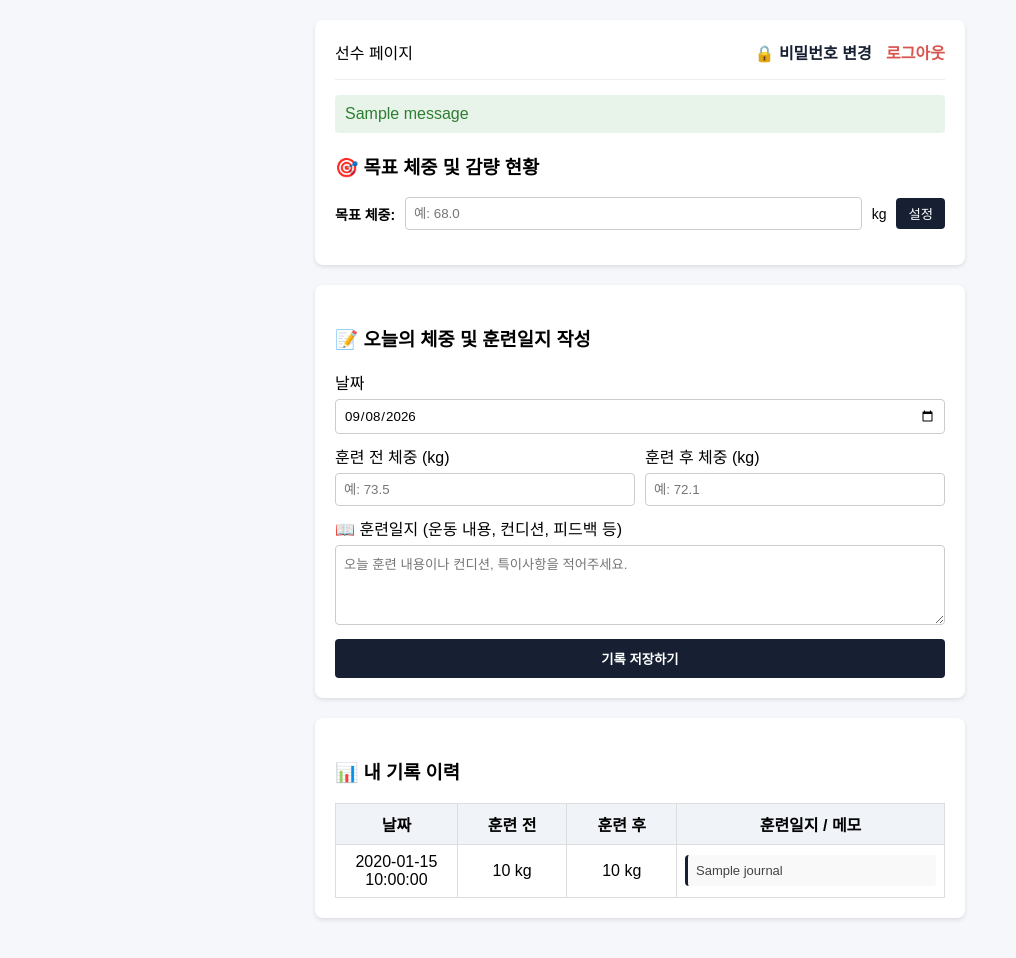
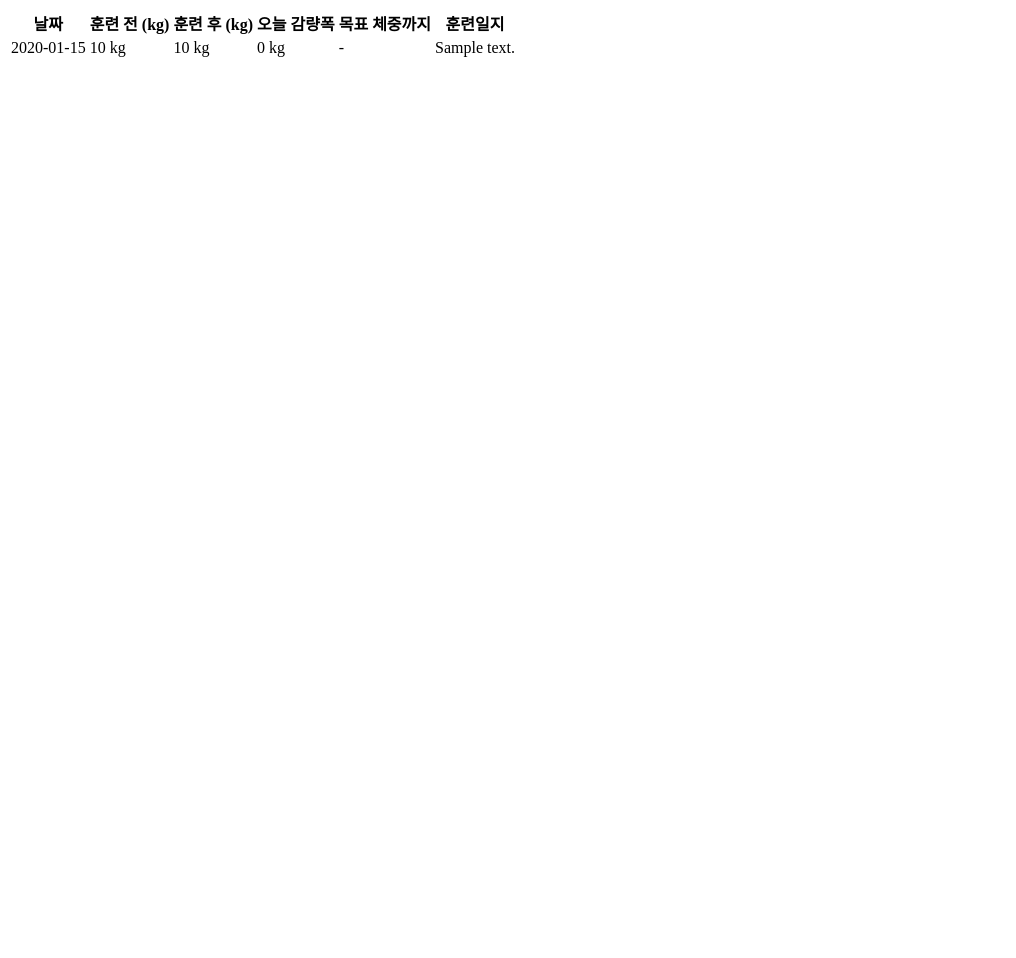
Before and after one commit to Misokim12/weight-tracker, a Python web app: template templates/index.html in a window 1280 px wide. Shown: the whole page, without its empty margins (0-1016 px from the left). After the commit the page ends 57 px from the top, so only its background shows below. Run offline with Jinja, Linux system fonts and the light colour scheme; the template is opened without the code that fills it: most values are stand-ins (such as "Sample title", 1, 10 or a date in 2020); one stand-in notice (Sample message) is shown.

Commit message:
Add training record table to index.html
Added a table to display training records with weight before and after training, including loss and notes.

```diff
--- a/templates/index.html
+++ b/templates/index.html
@@ -1,159 +1,53 @@
-<!DOCTYPE html>
-<html lang="ko">
-<head>
-    <meta charset="UTF-8">
-    <meta name="viewport" content="width=device-width, initial-scale=1.0">
-    <title>선수 체중 및 훈련일지 시스템</title>
-    <style>
-        body { font-family: sans-serif; padding: 20px; max-width: 650px; margin: 0 auto; background-color: #f5f7fb; }
-        .card { background: white; padding: 20px; border-radius: 8px; box-shadow: 0 2px 4px rgba(0,0,0,0.1); margin-bottom: 20px; }
-        .nav { display: flex; justify-content: space-between; align-items: center; border-bottom: 1px solid #eee; padding-bottom: 15px; margin-bottom: 15px; }
-        a { color: #172033; text-decoration: none; font-weight: bold; margin-left: 10px; }
-
-        .summary-grid { display: grid; grid-template-columns: 1fr 1fr 1fr; gap: 10px; text-align: center; margin-top: 15px; }
-        .stat-box { background: #f8f9fa; padding: 12px; border-radius: 6px; border: 1px solid #e9ecef; }
-        .stat-label { font-size: 12px; color: #6c757d; margin-bottom: 5px; }
-        .stat-val { font-size: 18px; font-weight: bold; color: #172033; }
-
-        .progress-container { width: 100%; background-color: #e9ecef; border-radius: 10px; height: 12px; margin-top: 15px; overflow: hidden; }
-        .progress-bar { height: 100%; background-color: #2e7d32; border-radius: 10px; transition: width 0.3s ease; }
-
-        table { width: 100%; border-collapse: collapse; margin-top: 10px; }
-        th, td { border: 1px solid #ddd; padding: 8px; text-align: center; }
-        th { background-color: #f0f4f8; }
-        input[type="number"], input[type="date"], textarea { width: 100%; padding: 8px; box-sizing: border-box; margin-top: 5px; margin-bottom: 10px; border: 1px solid #ccc; border-radius: 4px; font-family: inherit; }
-        textarea { resize: vertical; min-height: 80px; }
-        .btn { width: 100%; padding: 10px; background: #172033; color: white; border: none; border-radius: 4px; cursor: pointer; font-weight: bold; }
-        .btn-sm { padding: 6px 12px; background: #172033; color: white; border: none; border-radius: 4px; cursor: pointer; }
-        .msg { background: #e8f4ea; color: #2e7d32; padding: 10px; border-radius: 4px; margin-bottom: 15px; }
-        .journal-box { background: #f9f9f9; text-align: left; padding: 8px; font-size: 13px; color: #444; border-radius: 4px; border-left: 3px solid #172033; white-space: pre-wrap; }
-    </style>
-</head>
-<body>
-    <div class="card">
-        <div class="nav">
-            <div><strong>{{ current_user.name }}</strong> 선수 페이지</div>
-            <div>
-                <a href="{{ url_for('change_password') }}">🔒 비밀번호 변경</a>
-                <a href="{{ url_for('logout') }}" style="color:#d9534f;">로그아웃</a>
-            </div>
-        </div>
-
-        {% with messages = get_flashed_messages(with_categories=true) %}
-          {% if messages %}
-            {% for category, message in messages %}
-              <div class="msg">{{ message }}</div>
-            {% endfor %}
-          {% endif %}
-        {% endwith %}
-
-        <!-- 목표 체중 및 감량 달성도 요약 -->
-        <h3>🎯 목표 체중 및 감량 현황</h3>
-        <form action="{{ url_for('set_target_weight') }}" method="POST" style="display:flex; gap:10px; align-items:center; margin-bottom: 15px;">
-            <label style="font-size:14px; white-space:nowrap;"><strong>목표 체중:</strong></label>
-            <input type="number" step="0.1" name="target_weight" placeholder="예: 68.0" value="{{ current_user.target_weight if current_user.target_weight else '' }}" style="margin:0;" required>
-            <span style="font-size:14px;">kg</span>
-            <button type="submit" class="btn-sm" style="white-space:nowrap;">설정</button>
-        </form>
-
-        {% if current_user.target_weight %}
-        <div class="summary-grid">
-            <div class="stat-box">
-                <div class="stat-label">현재 체중</div>
-                <div class="stat-val">{{ latest_weight if latest_weight else '-' }} kg</div>
-            </div>
-            <div class="stat-box">
-                <div class="stat-label">목표 체중</div>
-                <div class="stat-val" style="color:#2e7d32;">{{ current_user.target_weight }} kg</div>
-            </div>
-            <div class="stat-box">
-                <div class="stat-label">목표까지 남은 체중</div>
-                <div class="stat-val" style="color: {% if remaining_weight and remaining_weight <= 0 %}#2e7d32{% else %}#d9534f{% endif %};">
-                    {% if remaining_weight is not none %}
-                        {% if remaining_weight <= 0 %}
-                            목표 달성! 🎉
-                        {% else %}
-                            -{{ remaining_weight }} kg
-                        {% endif %}
-                    {% else %}
-                        -
-                    {% endif %}
-                </div>
-            </div>
-        </div>
-
-        <div style="margin-top:15px; font-size:13px; color:#555; display:flex; justify-content:space-between;">
-            <span>목표 달성률</span>
-            <span><strong>{{ progress_pct }}%</strong></span>
-        </div>
-        <div class="progress-container">
-            <div class="progress-bar" style="width: {{ progress_pct }}%;"></div>
-        </div>
-        {% endif %}
-    </div>
-
-    <!-- 오늘 체중 및 훈련일지 입력 -->
-    <div class="card">
-        <h3>📝 오늘의 체중 및 훈련일지 작성</h3>
-        <form action="{{ url_for('record_weight') }}" method="POST">
-            <label>날짜</label>
-            <input type="date" name="date" required id="today-date">
-
-            <div style="display:flex; gap:10px;">
-                <div style="flex:1;">
-                    <label>훈련 전 체중 (kg)</label>
-                    <input type="number" step="0.1" name="weight_before" placeholder="예: 73.5">
-                </div>
-                <div style="flex:1;">
-                    <label>훈련 후 체중 (kg)</label>
-                    <input type="number" step="0.1" name="weight_after" placeholder="예: 72.1">
-                </div>
-            </div>
-
-            <label>📖 훈련일지 (운동 내용, 컨디션, 피드백 등)</label>
-            <textarea name="journal" placeholder="오늘 훈련 내용이나 컨디션, 특이사항을 적어주세요."></textarea>
-
-            <button type="submit" class="btn">기록 저장하기</button>
-        </form>
-    </div>
-
-    <!-- 과거 기록 표 -->
-    <div class="card">
-        <h3>📊 내 기록 이력</h3>
-        <table>
-            <thead>
+<!-- templates/index.html 의 기록 표(table) 영역 -->
+<table class="table table-hover align-middle">
+    <thead class="table-dark">
         <tr>
-                    <th style="width:20%;">날짜</th>
-                    <th style="width:18%;">훈련 전</th>
-                    <th style="width:18%;">훈련 후</th>
-                    <th style="width:44%;">훈련일지 / 메모</th>
+            <th>날짜</th>
+            <th>훈련 전 (kg)</th>
+            <th>훈련 후 (kg)</th>
+            <th>오늘 감량폭</th> <!-- 1. 감량폭 열 추가 -->
+            <th>목표 체중까지</th>
+            <th>훈련일지</th>
         </tr>
     </thead>
     <tbody>
-                {% for r in records %}
+        {% for record in records %}
         <tr>
-                    <td>{{ r.date }}</td>
-                    <td>{{ r.weight_before if r.weight_before else '-' }} kg</td>
-                    <td>{{ r.weight_after if r.weight_after else '-' }} kg</td>
+            <td>{{ record.date.strftime('%Y-%m-%d') }}</td>
+            <td>{{ record.weight_before }} kg</td>
+            <td>{{ record.weight_after if record.weight_after else '-' }} kg</td>
+
+            <!-- 2. 오늘 감량폭 자동 계산 및 빨간색 배지 표시 -->
             <td>
-                        {% if r.journal %}
-                            <div class="journal-box">{{ r.journal }}</div>
+                {% if record.weight_after %}
+                    {% set loss = (record.weight_after - record.weight_before) | round(2) %}
+                    <span class="badge bg-danger fs-6">
+                        {{ loss }} kg
+                    </span>
                 {% else %}
-                            <span style="color:#aaa; font-size:12px;">-</span>
+                    <span class="text-muted">-</span>
                 {% endif %}
             </td>
+
+            <!-- 목표 체중 대비 잔여 체중 -->
+            <td>
+                {% if record.weight_after and current_user.target_weight %}
+                    {% set diff = (record.weight_after - current_user.target_weight) | round(2) %}
+                    {% if diff <= 0 %}
+                        <span class="badge bg-success">달성 완료! 🎉</span>
+                    {% else %}
+                        <span class="badge bg-warning text-dark">+{{ diff }} kg</span>
+                    {% endif %}
+                {% else %}
+                    <span class="text-muted">-</span>
+                {% endif %}
+            </td>
+            <td class="text-start">{{ record.note if record.note else '-' }}</td>
         </tr>
         {% else %}
         <tr>
-                    <td colspan="4">아직 기록된 데이터가 없습니다.</td>
+            <td colspan="6" class="text-muted py-4">아직 등록된 체중 기록이 없습니다.</td>
         </tr>
         {% endfor %}
     </tbody>
 </table>
-    </div>
-
-    <script>
-        document.getElementById('today-date').value = new Date().toISOString().substring(0, 10);
-    </script>
-</body>
-</html>
```
Lines whose indentation alone changed are shown as unchanged.
